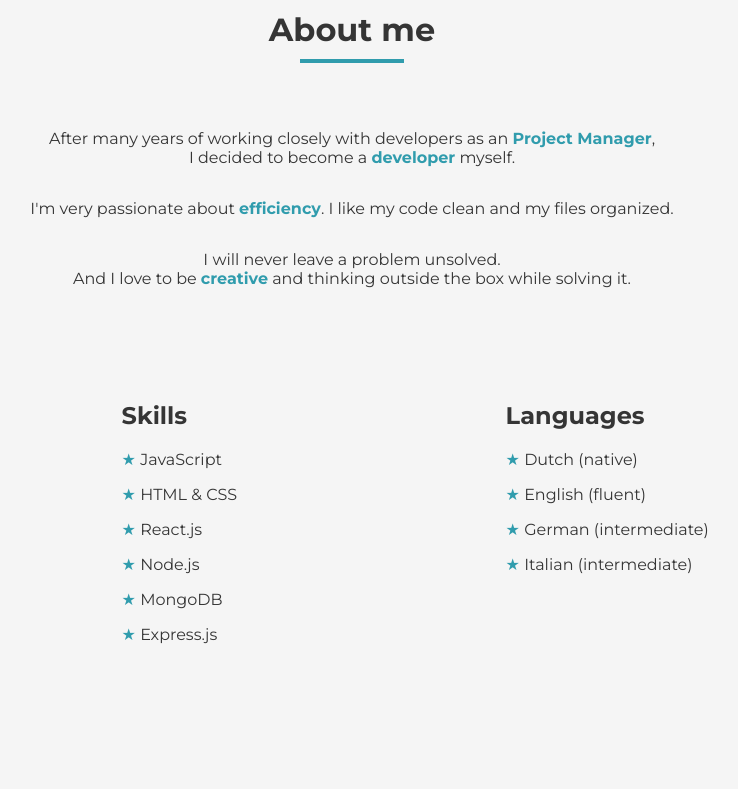
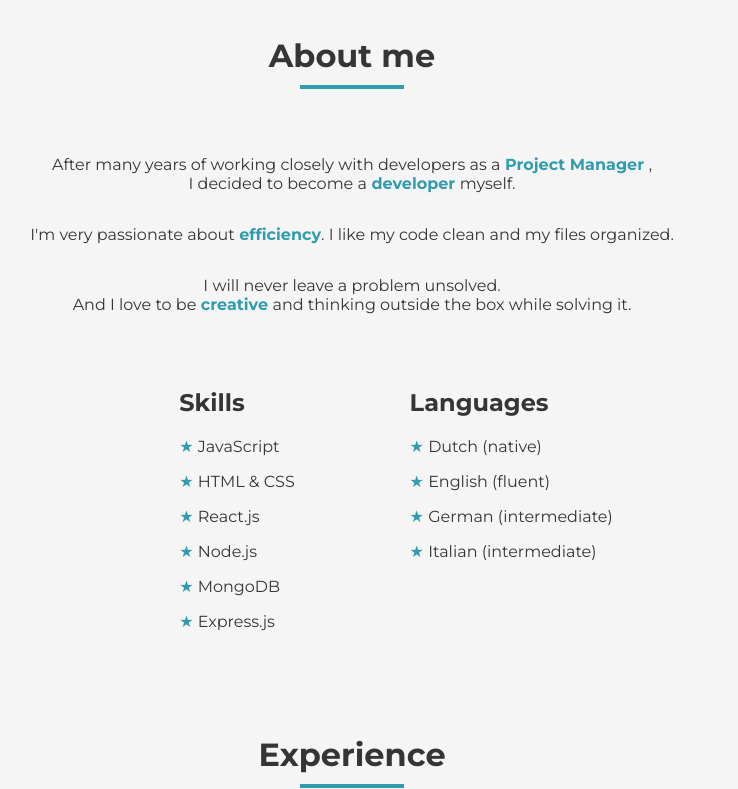
Before and after one commit to zenabos/about-me, a React (Create React App) app: page /about-me in a window 1280 px wide. Shown: the part 840-1629 px from the top of the page, without its empty margins (288-1026 px from the left). Built offline with nearby package versions, Linux system fonts and the light colour scheme.

Commit message:
styling layout

```diff
--- a/src/App.css
+++ b/src/App.css
@@ -5,6 +5,7 @@
   background-color: #f5f5f5;
   font-family: "Montserrat", sans-serif;
   color: rgb(53, 53, 53);
+  padding: 2% 0;
 }
 
 .socials {
@@ -53,7 +54,7 @@ h4 {
 
 .devider {
   border: 2px solid #309cad;
-  background-color: #309cad !important;
+  background-color: #309cad;
   width: 100px;
   margin-top: 0;
   margin-bottom: 50px;
@@ -81,8 +82,9 @@ h4 {
 
 .details {
   width: 100%;
-  margin: 10%;
+  margin: 5% auto;
   display: flex;
+  flex-wrap: wrap;
   justify-content: center;
   align-items: flex-start;
   flex-direction: row;
@@ -92,8 +94,12 @@ h4 {
   width: 30%;
   text-align: left;
   padding: auto;
-  padding-left: 20%;
 }
+
+#skills {
+  padding-left: 15%;
+}
+
 
 li {
   list-style: none;
--- a/src/components/AboutMe.js
+++ b/src/components/AboutMe.js
@@ -7,16 +7,33 @@ export default function AboutMe() {
   return (
     <div id="about" className="section" data-aos="fade-up">
       <h1>About me</h1>
-      <hr className="devider"/>
+      <hr className="devider" />
 
       <p>
-        After many years of working closely with developers as an <span><b>Project Manager</b></span>, <br/> I decided to
-        become a <span><b>developer</b></span> myself. </p>
-
-       <p> I'm very passionate about <span><b>efficiency</b></span>. I like my code clean and my files organized.</p>
-
-       <p> I will never leave a problem unsolved. <br/>
-       And I love to be <span><b>creative</b></span> and thinking outside the box while solving it.
+        After many years of working closely with developers as a
+        <span>
+          <b> Project Manager </b>
+        </span>
+        , <br /> I decided to become a
+        <span>
+          <b> developer </b>
+        </span>
+        myself.
+      </p>
+      <p>
+        I'm very passionate about
+        <span>
+          <b> efficiency</b>
+        </span>
+        . I like my code clean and my files organized.
+      </p>
+      <p>
+        I will never leave a problem unsolved. <br />
+        And I love to be
+        <span>
+          <b> creative </b>
+        </span>
+        and thinking outside the box while solving it.
       </p>
 
       <div className="details">
--- a/src/components/Languages.js
+++ b/src/components/Languages.js
@@ -4,7 +4,7 @@ import aos from "aos";
 
 export default function Languages() {
   return (
-    <div className='box' data-aos="fade-up">
+    <div id='languages' className="box" data-aos="fade-up">
       <h2>Languages</h2>
         <li> Dutch (native) </li>
         <li> English (fluent)</li>
--- a/src/components/Skills.js
+++ b/src/components/Skills.js
@@ -4,7 +4,7 @@ import aos from "aos";
 
 export default function Skills() {
   return (
-    <div className="box" data-aos="fade-up">
+    <div id="skills" className="box" data-aos="fade-up">
       <h2>Skills</h2>
         <li> JavaScript</li>
         <li> HTML & CSS</li>
```
